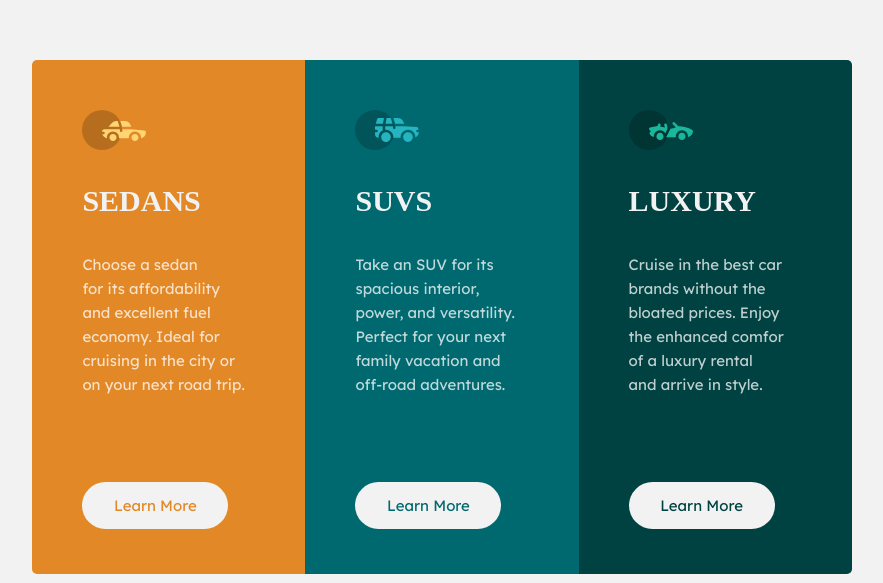
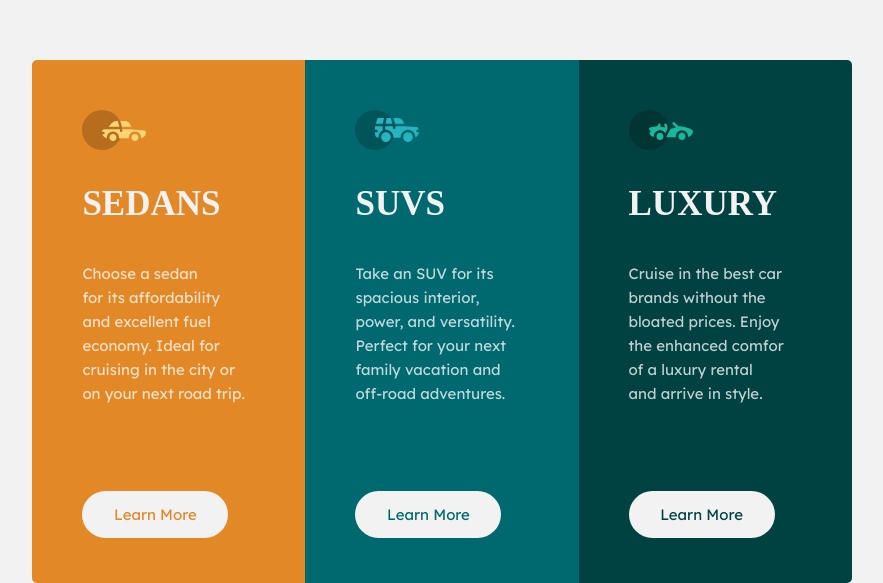
Before and after one commit to daniel-fbk/html-css-assignment-2, a plain HTML site: page index.html in a window 1280 px wide. Shown: the part 260-843 px from the top of the page, without its empty margins (198-1081 px from the left). Drawn offline with Linux system fonts and the light colour scheme; a web font is replaced by a local one.

Commit message:
updated h1 font size

```diff
--- a/css/style.css
+++ b/css/style.css
@@ -9,6 +9,7 @@ h1 {
   font-family: Big Shoulders;
   font-weight: 700;
   text-transform: uppercase;
+  font-size: 35px;
 }
 
 h4 {
```
